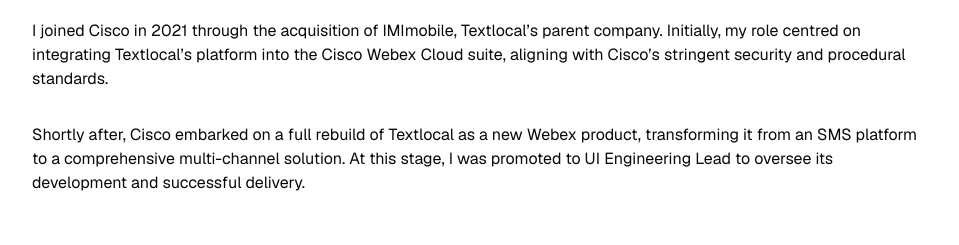
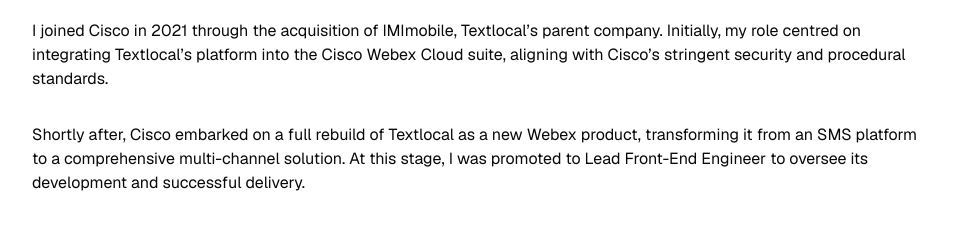
Before and after one commit to mwheelersmith/site, a Next.js app: page /resume in a window 1280 px wide. Shown: the part 1520-1765 px from the top of the page, without its empty margins (160-1119 px from the left). Built offline with nearby package versions, Linux system fonts and the light colour scheme.

Commit message:
Update promotion job title

```diff
--- a/app/resume/page.tsx
+++ b/app/resume/page.tsx
@@ -91,7 +91,7 @@
             Shortly after, Cisco embarked on a full rebuild of Textlocal as a
             new Webex product, transforming it from an SMS platform to a
             comprehensive multi-channel solution. At this stage, I was promoted
-            to UI Engineering Lead to oversee its development and successful
+            to Lead Front-End Engineer to oversee its development and successful
             delivery.
           </p>
         </ExperienceSection>
```
